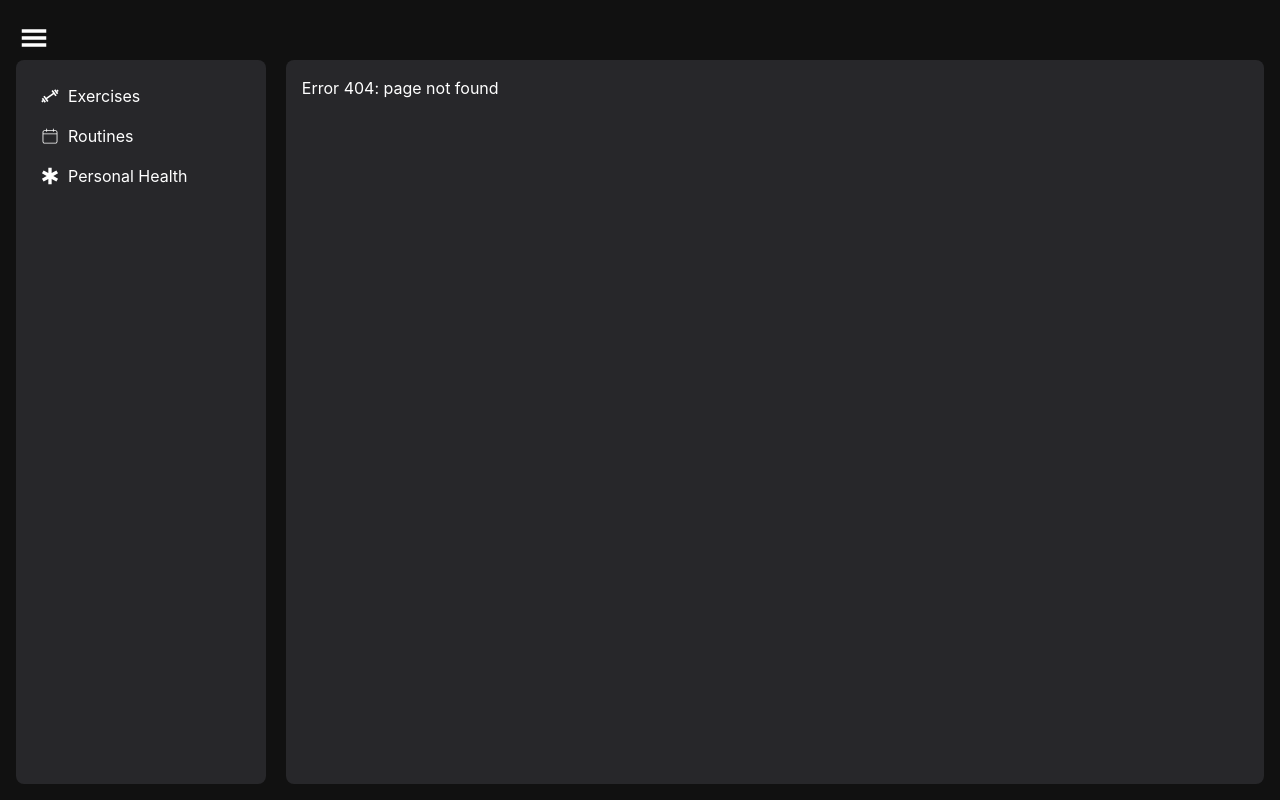
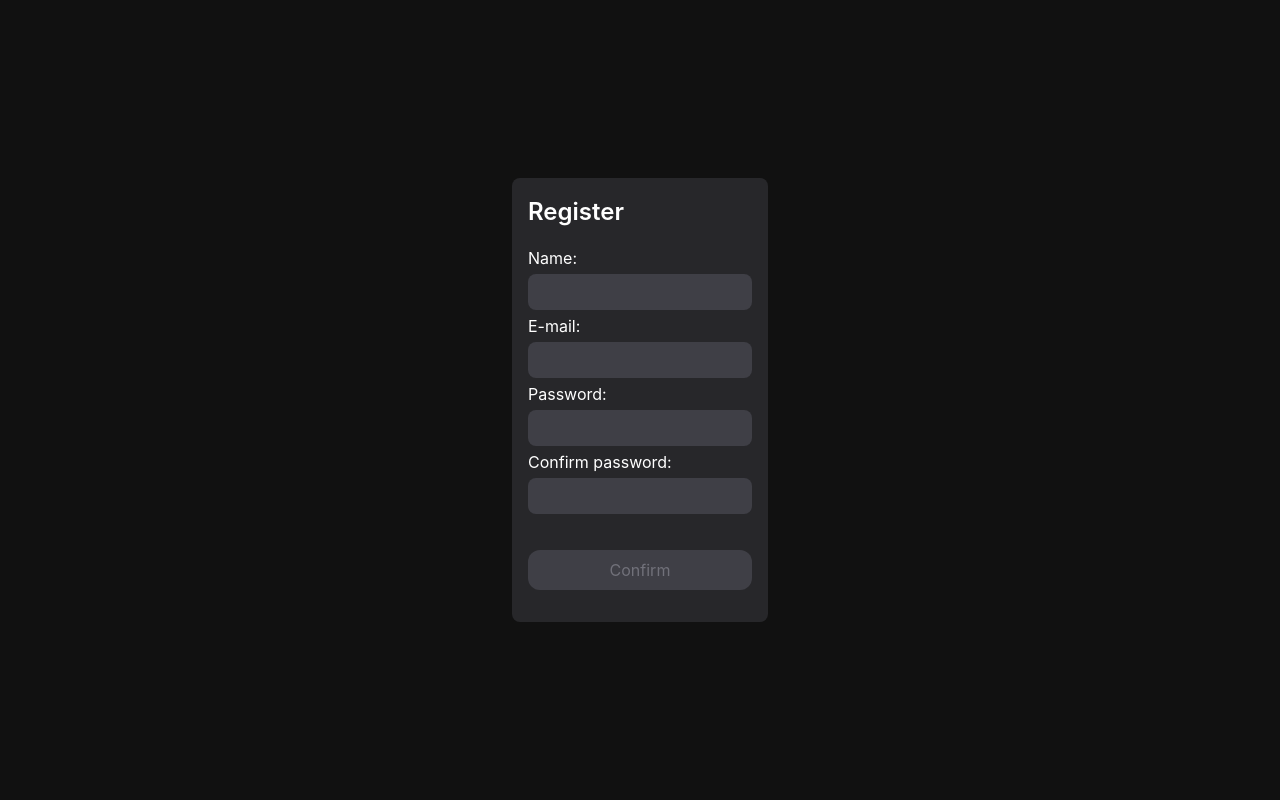
Before and after one commit to lipeaaraujo/GymTracker, a React (Create React App) app in the folder gym-tracker-app/: page /register in a window 1280 px wide. Before the commit this address had no page. Built offline with nearby package versions, Linux system fonts and the light colour scheme.

Commit message:
completing register interface

```diff
--- a/gym-tracker-app/src/App.js
+++ b/gym-tracker-app/src/App.js
@@ -11,7 +11,7 @@ import Register from './pages/Register';
 function App() {
 
   const [showNavbar, setShowNavbar] = useState(true);
-  const [loggedIn, setLoggedIn] = useState(true);
+  const [loggedIn, setLoggedIn] = useState(false);
 
   const handleShowNavbar = () => {
     setShowNavbar(!showNavbar);
--- a/gym-tracker-app/src/components/Modal.js
+++ b/gym-tracker-app/src/components/Modal.js
@@ -13,14 +13,14 @@ function Modal({ open, onClose, title, children }) {
         onClick={(e) => e.stopPropagation()} // stops event propagation to the parent (backdrop)
         className="bg-zinc-800 flex flex-col items-center p-4 rounded-xl"
       >
-        <header className="flex flex-row justify-start w-full">
-          <p className="absolute left-1/2 -translate-x-1/2">
-            {title}
-          </p>
+        <header className="flex flex-row justify-start w-full h-fit">
           <button className="ml-auto" onClick={onClose}>
             <IoIosClose size={32}/>
           </button>
         </header>
+        <h2 className="mb-3">
+          {title}
+        </h2>
         {children}
       </div>
     </div>
--- a/gym-tracker-app/src/index.css
+++ b/gym-tracker-app/src/index.css
@@ -15,6 +15,18 @@ body {
   background-color: #111;
 }
 
+h1, h2, h3, h4, h5, h6 {
+  font-weight: 600;
+}
+
+h1 {
+  font-size: 48px;
+}
+
+h2 {
+  font-size: 24px;
+}
+
 code {
   font-family: source-code-pro, Menlo, Monaco, Consolas, 'Courier New',
     monospace;
@@ -23,3 +35,11 @@ code {
 input {
   @apply bg-zinc-700 p-1.5 rounded-lg
 }
+
+button {
+  @apply p-2 bg-zinc-700 rounded-xl hover:bg-zinc-600
+}
+
+button:disabled {
+  @apply text-zinc-500 bg-zinc-700
+}
--- a/gym-tracker-app/src/pages/Register.js
+++ b/gym-tracker-app/src/pages/Register.js
@@ -1,51 +1,168 @@
-import { useState } from "react";
-import { Link } from "react-router-dom";
+import { useState, useRef, useEffect } from "react";
+import { FaCheck, FaTimes, FaInfoCircle } from "react-icons/fa";
+
+const NAME_REGEX = /^[a-zA-Z][a-zA-Z0-9-_]{3,23}$/;
+const EMAIL_REGEX = /^[\w+.]+@\w+\.\w{2,}(?:\.\w{2})?$/;
+const PWD_REGEX = /^(?=.*[a-z])(?=.*[0-9])(?=.*[!@#$%]).{8,24}$/;
 
 function Register() {
+  const userRef = useRef();
+  const errRef = useRef();
 
+  // name useStates
   const [name, setName] = useState("");
+  const [validName, setValidName] = useState(false);
+  const [nameFocus, setNameFocus] = useState(false);
+
+  // email useStates
   const [email, setEmail] = useState("");
+  const [validEmail, setValidEmail] = useState(false);
+  const [emailFocus, setEmailFocus] = useState(false);
+
+  // pwd useStates
   const [password, setPassword] = useState("");
+  const [validPwd, setValidPwd] = useState(false);
+  const [pwdFocus, setPwdFocus] = useState(false);
+
+  // match pwd useStates
+  const [matchPwd, setMatchPwd] = useState("");
+  const [validMatch, setValidMatch] = useState(false);
+  const [matchFocus, setMatchFocus] = useState(false);
+
+  // response useStates
+  const [errMsg, setErrMsg] = useState("");
+  const [success, setSuccess] = useState(false);
+
+  // hooks
+  useEffect(() => {
+    const result = NAME_REGEX.test(name);
+    setValidName(result);
+  }, [name])
+
+  useEffect(() => {
+    const result = EMAIL_REGEX.test(email);
+    setValidEmail(result);
+  }, [email])
+
+  useEffect(() => {
+    const result = PWD_REGEX.test(password);
+    setValidPwd(result);
+    const match = password === matchPwd;
+    setValidMatch(match);
+    console.log(password, matchPwd)
+  }, [password, matchPwd])
+
+  useEffect(() => {
+    setErrMsg("");
+  }, [name, password, email, matchPwd])
 
   return (
     <div className="flex justify-center items-center h-screen">
-      <div className="p-4 bg-zinc-800 rounded-lg">
+      <div className="w-1/5 p-4 bg-zinc-800 rounded-lg duration-300">
         <h2>Register</h2>
-        <form className="flex flex-col py-4">
-          <label className="flex flex-col">
+        <p className={errMsg ? "" : "hidden"} aria-live="assertive">{errMsg}</p>
+        <form className="flex flex-col py-4 gap-1">
+          <label htmlFor="username" className="flex justify-between">
             Name:
+            <span className={validName ? "text-green-600" : "hidden"}>
+              <FaCheck />
+            </span>
+            <span className={validName || !name ? "hidden" : "text-red-600"}>
+              <FaTimes />
+            </span>
+          </label>
           <input
             type="text"
-              value={name}
+            id="username"
+            ref={userRef}
+            autoComplete="off"
             onChange={(e) => setName(e.target.value)}
+            aria-invalid={validName ? "false" : "true"}
+            aria-describedby="namenote"
+            onFocus={() => setNameFocus(true)}
+            onBlur={() => setNameFocus(false)}
           />
+          <p id="namenote" className={nameFocus && name && !validName ? "bg-zinc-900 rounded-lg p-1 " : "hidden"}>
+            <FaInfoCircle />
+            4 to 24 characters. <br />
+            Must begin with a letter. <br />
+            Letters, numbers, underscores, hyphens allowed.
+          </p>
+          <label htmlFor="email" className="flex justify-between">
+            E-mail:
+            <span className={validEmail ? "text-green-600" : "hidden"}>
+              <FaCheck />
+            </span>
+            <span className={validEmail || !email ? "hidden" : "text-red-600"}>
+              <FaTimes />
+            </span>
           </label>
-          <label className="flex flex-col">
-            E-mail:
           <input
-              type="text"
-              value={email}
+            type="email"
+            id="email"
+            autoComplete="off"
             onChange={(e) => setEmail(e.target.value)}
+            aria-invalid={validEmail ? "false" : "true"}
+            aria-describedby="emailnote"
+            onFocus={() => setEmailFocus(true)}
+            onBlur={() => setEmailFocus(false)}
           />
+          <p id="emailnote" className={emailFocus && email && !validEmail ? "bg-zinc-900 rounded-lg p-1 " : "hidden"}>
+            <FaInfoCircle />
+            Email must be valid.
+          </p>
+          <label htmlFor="password" className="flex justify-between">
+            Password:
+            <span className={validPwd ? "text-green-600" : "hidden"}>
+              <FaCheck />
+            </span>
+            <span className={validPwd || !password ? "hidden" : "text-red-600"}>
+              <FaTimes />
+            </span>
           </label>
-          <label className="flex flex-col">
-            Password:
           <input
             type="password"
-              value={password}
+            id="password"
             onChange={(e) => setPassword(e.target.value)}
+            aria-invalid={validPwd ? "false" : "true"}
+            aria-describedby="pwdnote"
+            onFocus={() => setPwdFocus(true)}
+            onBlur={() => setPwdFocus(false)}
           />
+          <p id="pwdnote" className={pwdFocus && password && !validPwd ? "bg-zinc-900 rounded-lg p-1 " : "hidden"}>
+            <FaInfoCircle />
+            8 to 24 characters. <br />
+            Must include uppercase and lowercase letters, a number and a special character
+            (<span aria-label="exclamation mark">!</span> <span aria-label="at symbol">@</span>
+            <span aria-label="hashtag">#</span> <span aria-label="dollar sign">$</span>
+            <span aria-label="percent">%</span>)
+          </p>
+          <label htmlFor="confirm-password" className="flex justify-between">
+            Confirm password:
+            <span className={validMatch && matchPwd ? "text-green-600" : "hidden"}>
+              <FaCheck />
+            </span>
+            <span className={validMatch || !matchPwd ? "hidden" : "text-red-600"}>
+              <FaTimes />
+            </span>
           </label>
-          <label className="flex flex-col">
-            Confirm password:
           <input
             type="password"
-              value={password}
-              onChange={(e) => setPassword(e.target.value)}
+            id="confirm-password"
+            onChange={(e) => setMatchPwd(e.target.value)}
+            aria-invalid={validMatch ? "false" : "true"}
+            aria-describedby="matchnote"
+            onFocus={() => setMatchFocus(true)}
+            onBlur={() => setMatchFocus(false)}
           />
-          </label>
-          <button className="w-full p-2 mt-8 bg-zinc-700 rounded-xl
-                          hover:bg-zinc-600">
+          <p id="matchnote" className={matchFocus && matchPwd && !validMatch ? "bg-zinc-900 rounded-lg p-1 " : "hidden"}>
+            <FaInfoCircle />
+            Must match the new password.
+          </p>
+          <button
+            disabled={!validName || !validEmail || !validPwd || !validMatch}
+            className="w-full mt-8"
+          >
             Confirm
           </button>
         </form>
```
Lines whose indentation alone changed are shown as unchanged.
